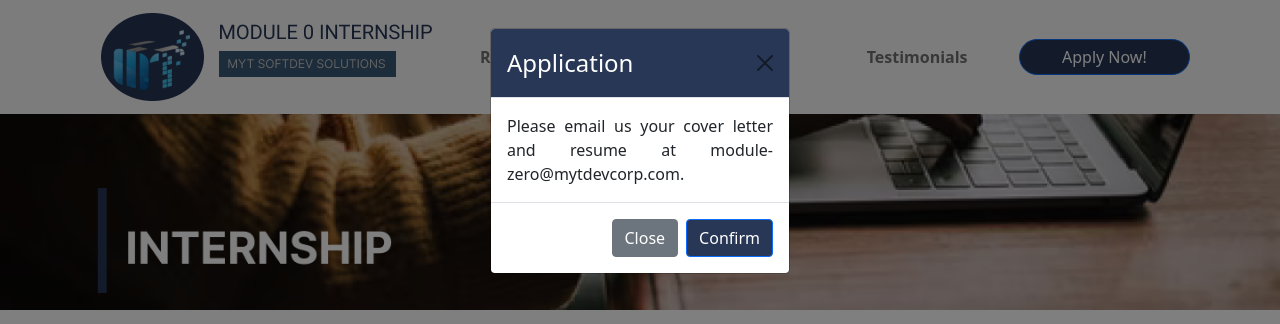
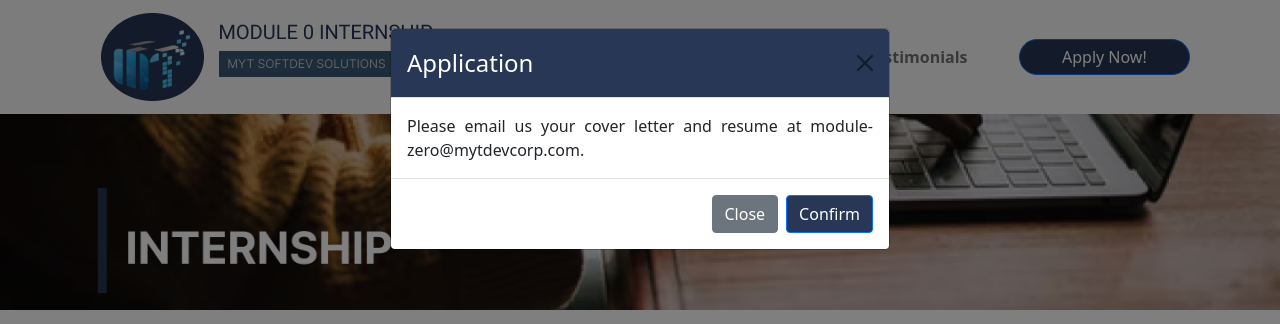
Before and after one commit to Jjgamao/Module-0-Internship, a React app: page / in a window 1280 px wide. Both pictures are taken after a click on the button "Apply Now!". Shown: the top 324 px of the page. Built offline with nearby package versions, Linux system fonts and the light colour scheme.

Commit message:
bigger size of the Modal

```diff
--- a/src/Component/Navigation/Navigation.js
+++ b/src/Component/Navigation/Navigation.js
@@ -26,7 +26,7 @@ export default function Navigation() {
                   <Nav.Link href="#perks">Perks</Nav.Link>
                   <Nav.Link href="#testimonials">Testimonials</Nav.Link>
                   <Nav.Link><Button variant="primary" onClick={onClick}>Apply Now!</Button>
-                  <Modal size="sm" show={show} onHide={onClose} keyboard={false}>
+                  <Modal size="xx-large" show={show} onHide={onClose} keyboard={false}>
                     <Modal.Header closeButton>
                       <Modal.Title>Application</Modal.Title>
                     </Modal.Header>
```
Also changed, not shown: src/assets/styles/home.css (line endings or trailing spaces).
